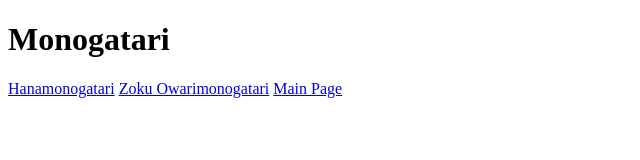
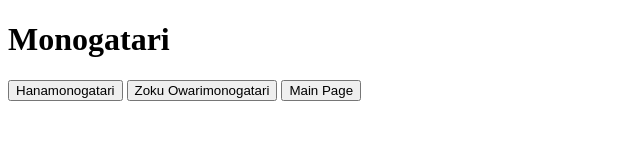
Before and after one commit to Georg9741/Georg9741.github.io, a plain HTML site: page monogatari.html in a window 1280 px wide. Shown: the whole page, without its empty margins (0-640 px from the left). Drawn offline with Linux system fonts and the light colour scheme.

Commit message:
Update monogatari.html

```diff
--- a/monogatari.html
+++ b/monogatari.html
@@ -1,9 +1,13 @@
 <!DOCTYPE html>
 <html>
-<body>
-<h1>Monogatari</h1>
-<a href="https://aniworld.to/anime/stream/monogatari/staffel-7">Hanamonogatari</a>
-<a href="https://anicrush.to/watch/zoku-owarimonogatari.agcoN4?ep=1">Zoku Owarimonogatari</a>
-<a href="index.html">Main Page</a>
-</body>
+    <head>
+        <title>Monogatari</title>
+        <link rel="icon" type="image/x-icon" href="/images/github.ico">
+    </head>
+    <body>
+        <h1>Monogatari</h1>
+        <a href="https://aniworld.to/anime/stream/monogatari/staffel-7"><button>Hanamonogatari</button></a>
+        <a href="https://anicrush.to/watch/zoku-owarimonogatari.agcoN4?ep=1"><button>Zoku Owarimonogatari</button></a>
+        <a href="index.html"><button>Main Page</button></a>
+    </body>
 </html>
```
